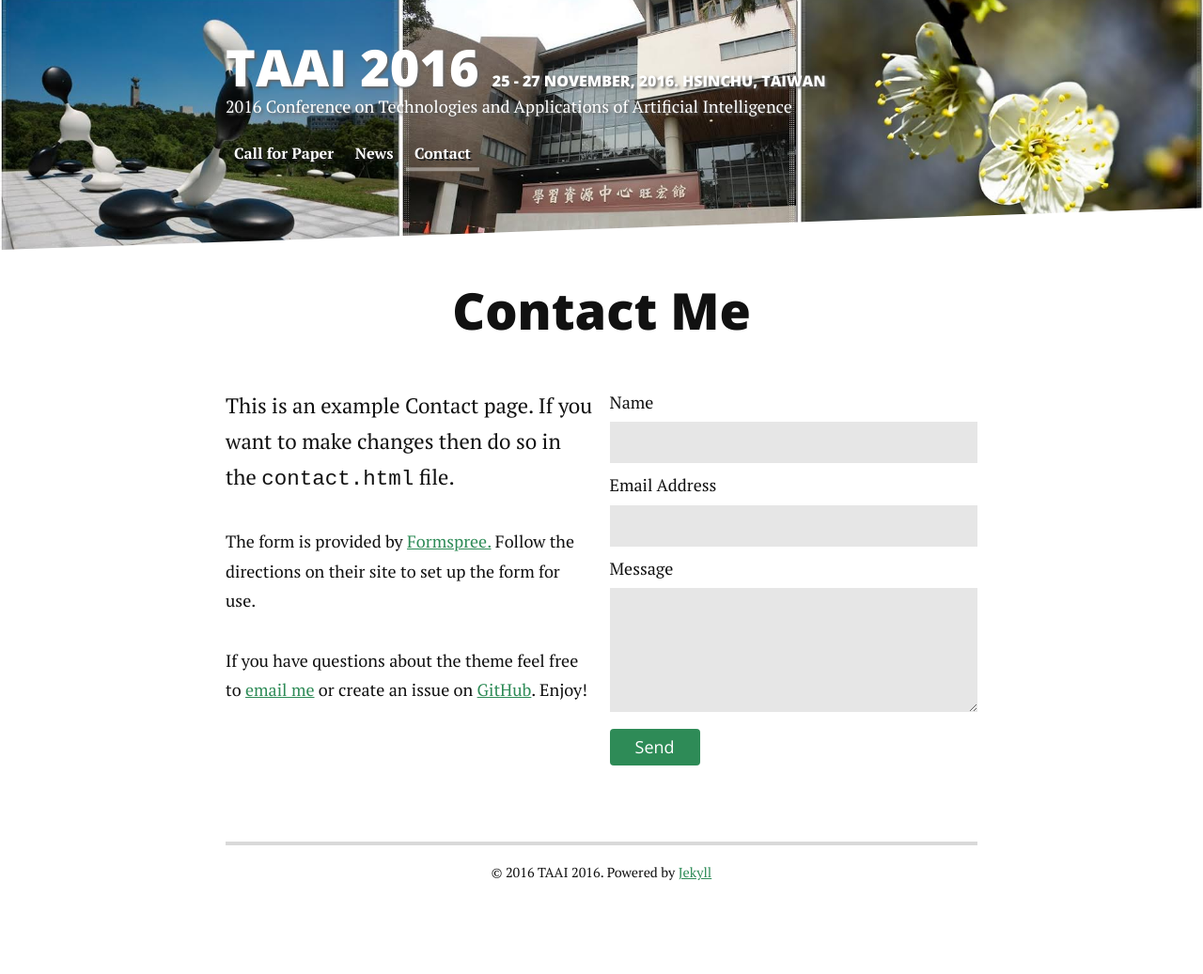
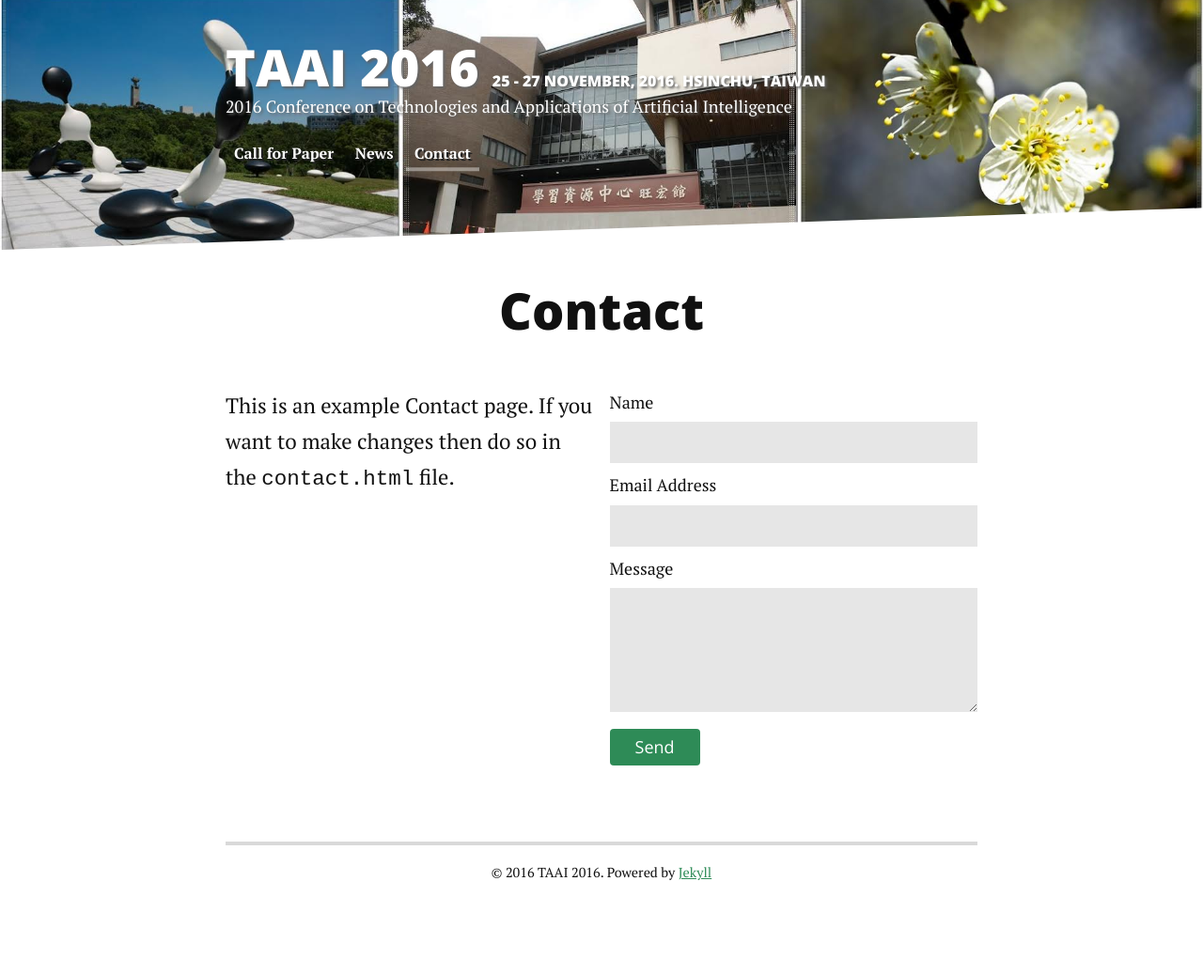
Before and after one commit to kpc100u/taai-2016, a Jekyll site: the page built from contact.md, in a window 1280 px wide. Shown: the whole page at 94% size. Built offline with Jekyll 4.4.1, drawn with Linux system fonts in a browser that asks for light colours; nearby versions of some CDN libraries; Markdown is read by kramdown in place of the engine named in the settings.

Commit message:
update contact info

```diff
--- a/contact.md
+++ b/contact.md
@@ -1,16 +1,14 @@
 ---
 layout: default
-title: Contact Long Haul
+title: Contact
 ---
 
 <div id="contact">
-  <h1 class="pageTitle">Contact Me</h1>
+  <h1 class="pageTitle">Contact</h1>
   <div class="contactContent">
     <p class="intro">This is an example Contact page. If you want to make changes then do so in the <code>contact.html</code> file.</p>
-    <p>The form is provided by <a href="http://formspree.io/">Formspree.</a> Follow the directions on their site to set up the form for use.</p>
-    <p>If you have questions about the theme feel free to <a href="mailto:brimaidesigns@gmail.com">email me</a> or create an issue on <a href="https://github.com/brianmaierjr/long-haul">GitHub</a>. Enjoy!</p>
   </div>
-  <form action="http://formspree.io/your@mail.com" method="POST">
+  <form action="http://formspree.io/taai2016@cs.nthu.edu.tw" method="POST">
     <label for="name">Name</label>
     <input type="text" id="name" name="name" class="full-width"><br>
     <label for="email">Email Address</label>
```
